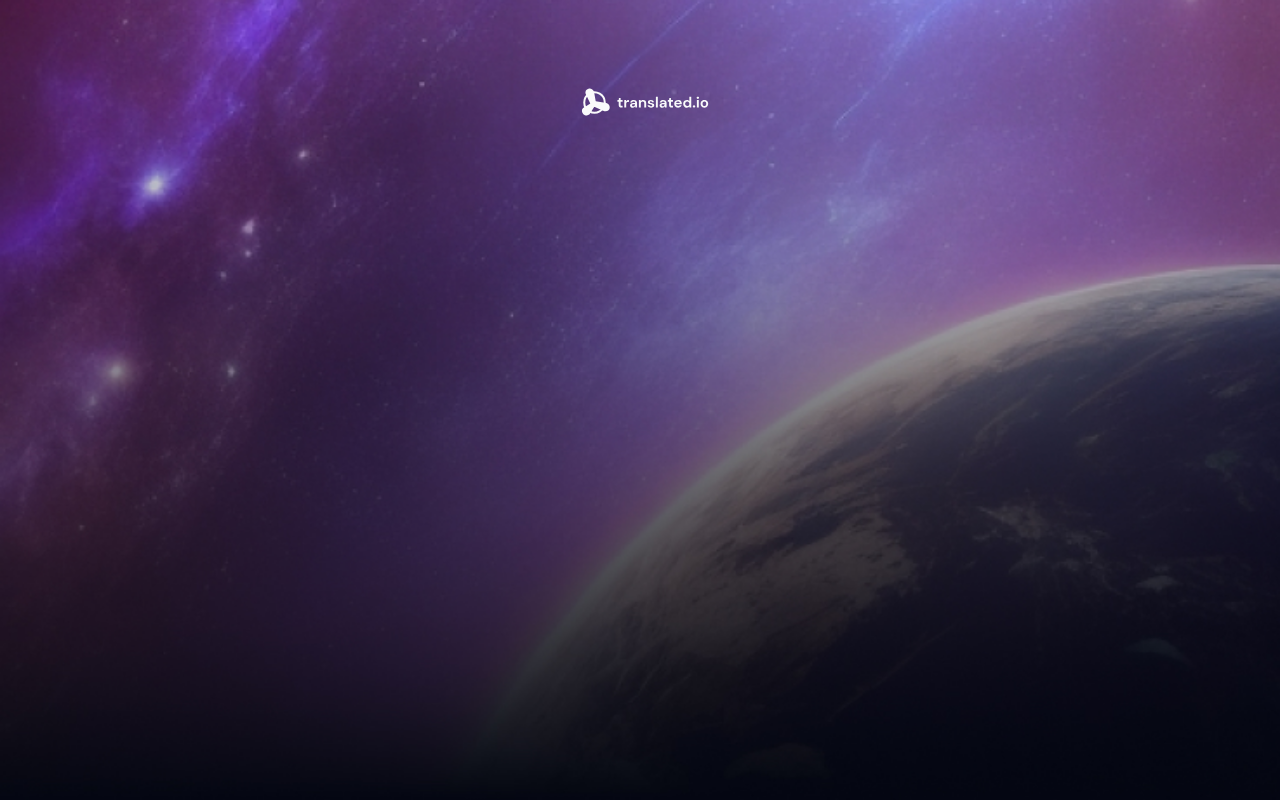
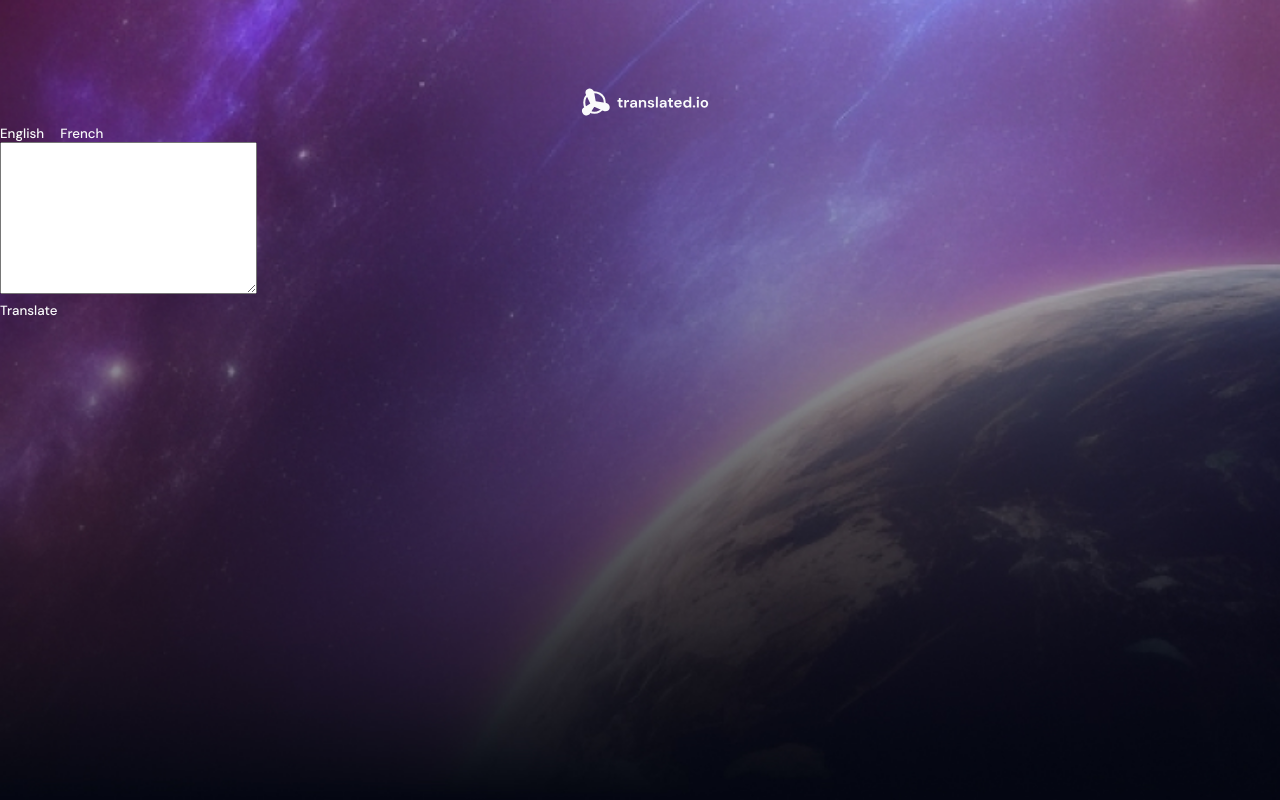
Before and after one commit to neshanth/devchallenge-translate-app, a React (Vite) app: page / in a window 1280 px wide. Built offline with nearby package versions, Linux system fonts and the light colour scheme.

Commit message:
created component for translation widget

```diff
--- a/src/App.jsx
+++ b/src/App.jsx
@@ -1,4 +1,5 @@
 import Logo from "./components/Logo/Logo";
+import TranslateWidget from "./components/TranslateWidget/TranslateWidget";
 
 const App = () => {
   return (
@@ -6,8 +7,9 @@ const App = () => {
       <header className="header-logo">
         <Logo />
       </header>
-
-      <main className="main"></main>
+      <main className="main">
+        <TranslateWidget />
+      </main>
     </>
   );
 };
--- /dev/null
+++ b/src/components/TranslateWidget/TranslateWidget.jsx
@@ -0,0 +1,29 @@
+import "./translateWidget.scss";
+const TranslateWidget = () => {
+  const buttons = [
+    {
+      id: 1,
+      name: "English",
+    },
+    {
+      id: 2,
+      name: "French",
+    },
+  ];
+  return (
+    <div className="translated-widget">
+      <div className="language-options">
+        {buttons.map((button) => (
+          <button key={button.id}>{button.name}</button>
+        ))}
+      </div>
+      <div className="language-input">
+        <textarea name="" id="" cols="30" rows="10"></textarea>
+      </div>
+      <div className="language-footer">
+        <button>Translate</button>
+      </div>
+    </div>
+  );
+};
+export default TranslateWidget;
--- /dev/null
+++ b/src/components/TranslateWidget/translateWidget.scss
@@ -0,0 +1,6 @@
+.translated-widget {
+  .language-options {
+    display: flex;
+    gap: 1rem;
+  }
+}
--- a/src/styles/index.scss
+++ b/src/styles/index.scss
@@ -1,4 +1,5 @@
 @import url("https://fonts.googleapis.com/css2?family=DM+Sans:opsz,wght@9..40,500;9..40,700&display=swap");
+@import "./variables";
 * {
   margin: 0;
   padding: 0;
@@ -19,6 +20,8 @@ button {
   border: none;
   outline: none;
   background: none;
+  color: $white;
+  font-family: inherit;
 }
 
 .bold {
```
